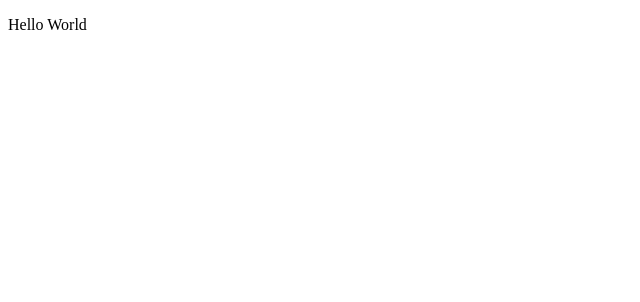
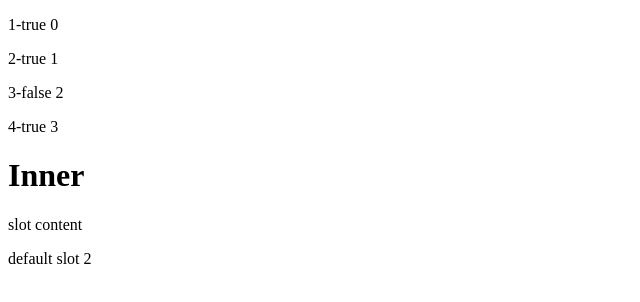
Before and after one commit to manuelJung/sveltekit-showcase, a SvelteKit app: page / in a window 1280 px wide. Shown: the top 302 px of the page, without its empty margins (0-640 px from the left). Built offline with nearby package versions, Linux system fonts and the light colour scheme.

Commit message:
some questions

```diff
--- /dev/null
+++ b/src/components/Inner.svelte
@@ -0,0 +1,11 @@
+
+
+<h1>Inner</h1>
+
+<slot name='slot-1'>
+  <p>default slot 1</p>
+</slot>
+
+<slot name='slot-2'>
+  <p>default slot 2</p>
+</slot>
--- /dev/null
+++ b/src/routes/+page.server.ts
@@ -0,0 +1,5 @@
+
+export function load() {
+  const label = 'foo'
+  return {}
+}
--- a/src/routes/+page.svelte
+++ b/src/routes/+page.svelte
@@ -1,6 +1,39 @@
 <script lang="ts">
+  import Inner from "../components/Inner.svelte";
 
+
+  let list = [
+    { name: '1', show: true, },
+    { name: '2', show: true, },
+    { name: '3', show: false, },
+    { name: '4', show: true, },
+  ]
+
+  const hover = (el:HTMLElement, options:{foo:'bar'}) => {
+    el.addEventListener('mouseenter', () => {
+      el.style.color = 'steelblue'
+    })
+    el.addEventListener('mouseleave', () => {
+      el.style.color = ''
+    })
+    // return {
+    //   destroy() {
+    //     el.removeEventListener('focus', listener)
+    //   }
+    // }
+  }
+
+  // const aList = Array(14).fill('').map((_,i) => 'index-'+i)
 
 </script>
 
-<p>Hello World</p>
+{#each list as item, i}
+  {@const label = item.name + '-' + item.show}
+  <p use:hover={{foo:'bar'}}>{label} {i}</p>
+{/each}
+
+<!-- {@debug list} -->
+
+<Inner>
+  <p slot="slot-1">slot content</p>
+</Inner>
```
